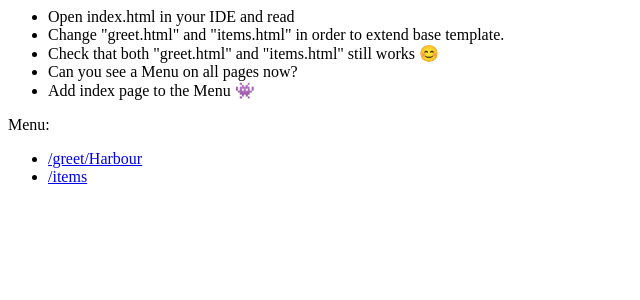
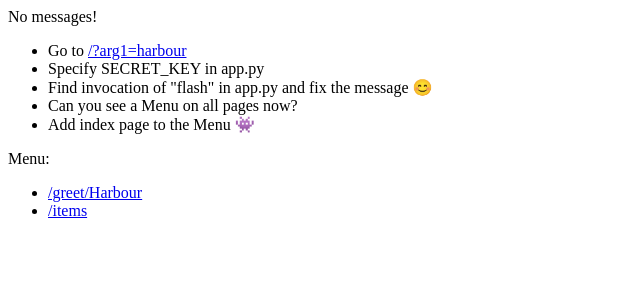
Before and after one commit to HeinDeHond/flask_demo, a Flask app: page / in a window 1280 px wide. Shown: the top 300 px of the page, without its empty margins (0-640 px from the left). Run offline with Flask 3, Linux system fonts and the light colour scheme.

Commit message:
Chapter 7: flash and get_flashed_messages

```diff
--- a/app.py
+++ b/app.py
@@ -1,11 +1,15 @@
-from flask import Flask, render_template, request
+from flask import Flask, render_template, request, flash
 
 app = Flask(__name__)
 items_storage = []
+app.config["SECRET_KEY"] = None  # any string should be okay
 
 
 @app.route("/")
 def index():
+    for arg_name in request.args:
+        arg_value = request.args[arg_name]  # noqa
+        flash(f"You give me {'Put arg_name here'}:{'Put arg_value here'} argument")
     return render_template("index.html")
 
 
--- a/templates/base.html
+++ b/templates/base.html
@@ -1,6 +1,17 @@
 <html>
 <head><title>{% block title %}Flask app{% endblock %}</title></head>
 <body>
+    {% with messages = get_flashed_messages() %}
+        {% if messages %}
+            <ul>
+                {% for message in messages %}
+                <li><b>{{ message }}</b></li>
+                {% endfor %}
+            </ul>
+        {% else %}
+            <p>No messages!</p>
+        {% endif %}
+    {% endwith %}
     <div class="content">
         {% block content %}{% endblock %}
     </div>
--- a/templates/index.html
+++ b/templates/index.html
@@ -4,9 +4,9 @@
 
 {% block content %}
     <ul>
-        <li>Open index.html in your IDE and read</li>
-        <li>Change "greet.html" and "items.html" in order to extend base template.</li>
-        <li>Check that both "greet.html" and "items.html" still works 😊</li>
+        <li>Go to <a href="{{ url_for('index', arg1='harbour') }}">{{ url_for('index', arg1='harbour') }}</a></li>
+        <li>Specify SECRET_KEY in app.py</li>
+        <li>Find invocation of "flash" in app.py and fix the message 😊</li>
         <li>Can you see a Menu on all pages now?</li>
         <li>Add index page to the Menu 👾</li>
     </ul>
```
